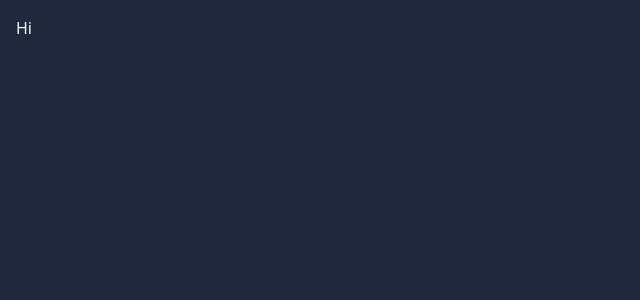
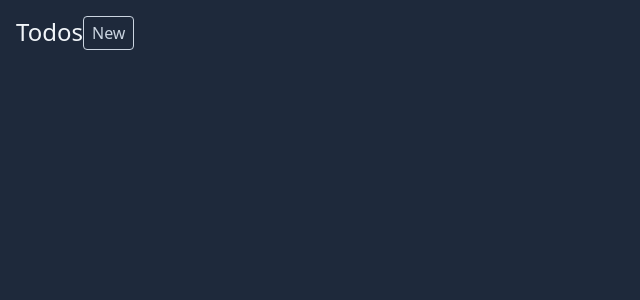
Before and after one commit to hayaman3/nextjs-todo, a Next.js app: page / in a window 1280 px wide. Shown: the top 300 px of the page, without its empty margins (0-640 px from the left). Built offline with nearby package versions, Linux system fonts and the light colour scheme.

Commit message:
fixed syntax bugs

```diff
--- /dev/null
+++ b/src/app/new/page.tsx
@@ -0,0 +1,3 @@
+export default function NeW() {
+	return <div>NEW</div>;
+}
--- a/src/app/page.tsx
+++ b/src/app/page.tsx
@@ -1,3 +1,17 @@
+import Link from 'next/link';
+
 export default function Home() {
-	return <h1>Hi</h1>;
+	return (
+		<>
+			<header className="flex justify-betwee item-center mb-4">
+				<h1 className="text-2xl">Todos</h1>
+				<Link
+					className="border border-slate-300 text-slate-300 px-2 py-1 rounded	hover:bg-slate-700 focus-within:bg-slate-700 outline-none"
+					href="/new">
+					New
+				</Link>
+			</header>
+			<ul></ul>
+		</>
+	);
 }
```
